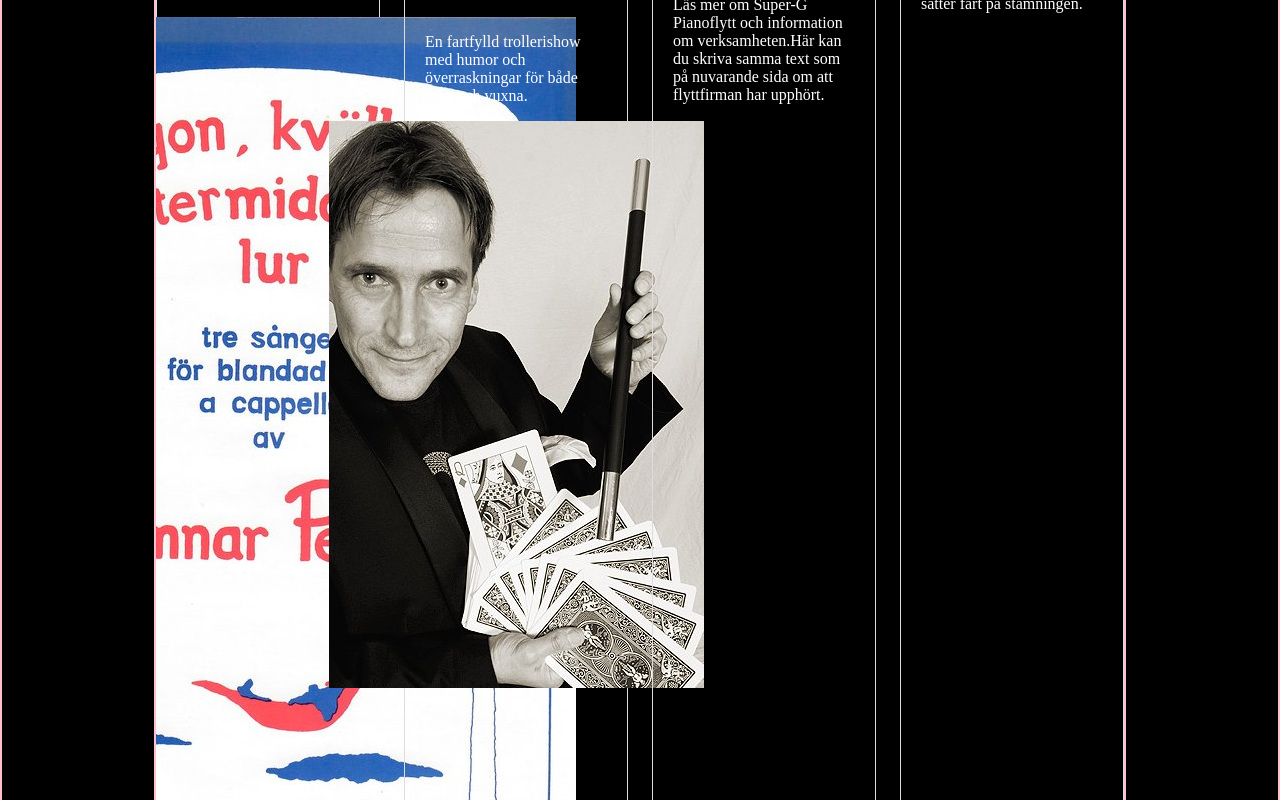
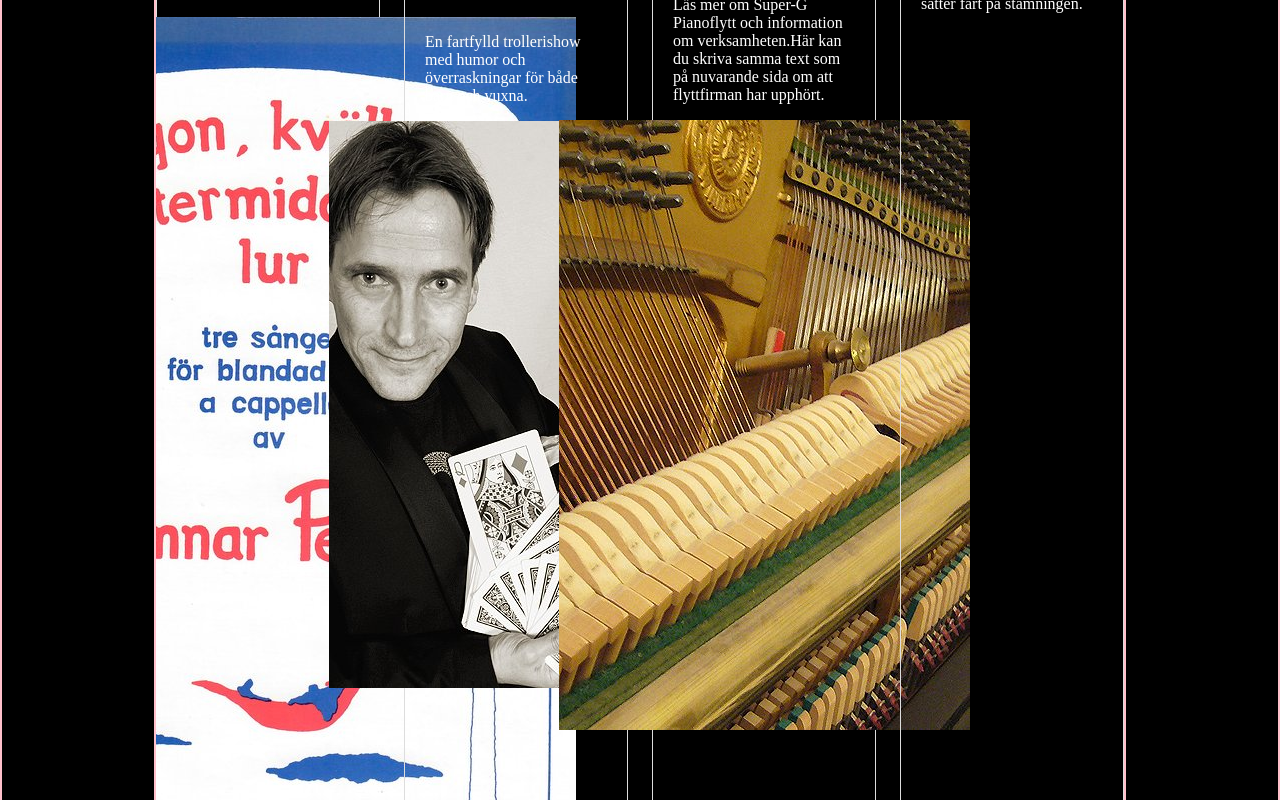
Before and after one commit to robinruden/supersidan, a React (Vite) app: page / in a window 1280 px wide. Shown: the part 540-1340 px from the top of the page. Built offline with nearby package versions, Linux system fonts and the light colour scheme; a web font is replaced by a local one.

Commit message:
added pianobild

```diff
--- a/src/pages/Home.jsx
+++ b/src/pages/Home.jsx
@@ -2,6 +2,7 @@ import { Link } from "react-router-dom";
 import { Helmet } from "react-helmet-async";
 import noterImage from "../assets/img/noter_1.png";
 import supergImage from "../assets/img/superg.png";
+import pianoImage from "../assets/img/pianobild.png";
 
 export default function Home() {
   return (
@@ -44,6 +45,7 @@ export default function Home() {
           <p>
             Läs mer om Super-G Pianoflytt och information om verksamheten.Här kan du skriva samma text som på nuvarande sida om att flyttfirman har upphört.
           </p>
+          <img src={pianoImage} alt="Super-G Pianoflytt" className="card-image" />
           <Link to="/pianoflytt" className="btn">Läs mer</Link>
         </article>
 
```
Also changed, not shown: src/assets/img/pianobild.png (added).
